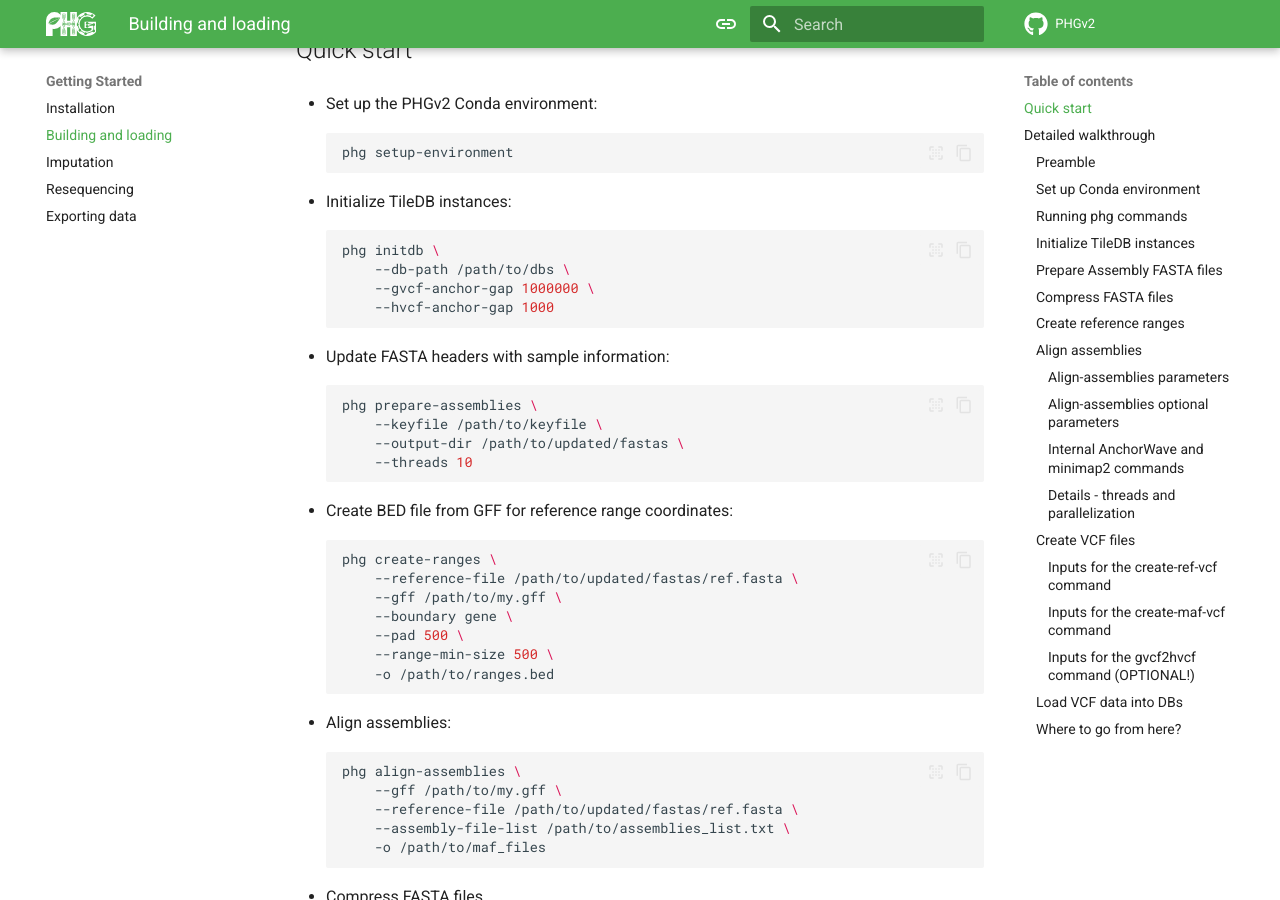
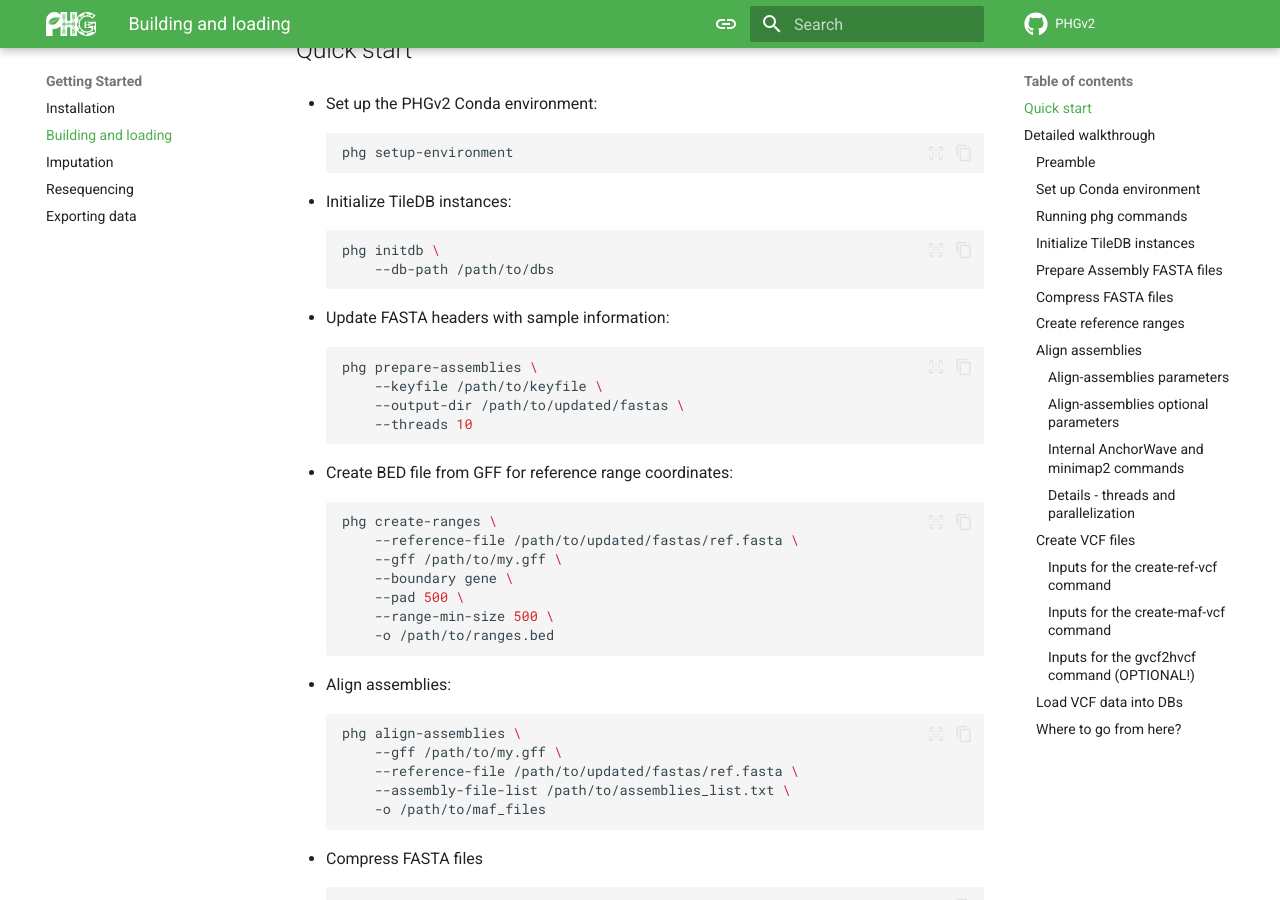
Before and after one commit to maize-genetics/phg_v2, an MkDocs documentation site: the page built from docs/build_and_load.md, in a window 1280 px wide and 900 px high, scrolled down 589 px. Built offline with MkDocs 1.6.1 and Material for MkDocs 9.7.7, drawn with Linux system fonts in a browser that asks for light colours; comment, search, counter and statistics services are not loaded.

Commit message:
Removed --gvcf-anchor-gap and --hvcf-anchor-gap parameters from initdb in Quick Start

````diff
--- a/docs/build_and_load.md
+++ b/docs/build_and_load.md
@@ -25,9 +25,7 @@ In this document, we will discuss the steps needed to:
 * Initialize TileDB instances:
     ```shell
     phg initdb \
-        --db-path /path/to/dbs \
-        --gvcf-anchor-gap 1000000 \
-        --hvcf-anchor-gap 1000
+        --db-path /path/to/dbs
     ```
 
 * Update FASTA headers with sample information:
````
